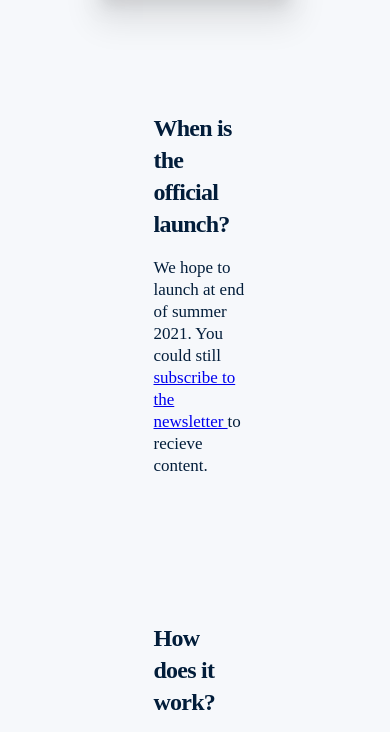
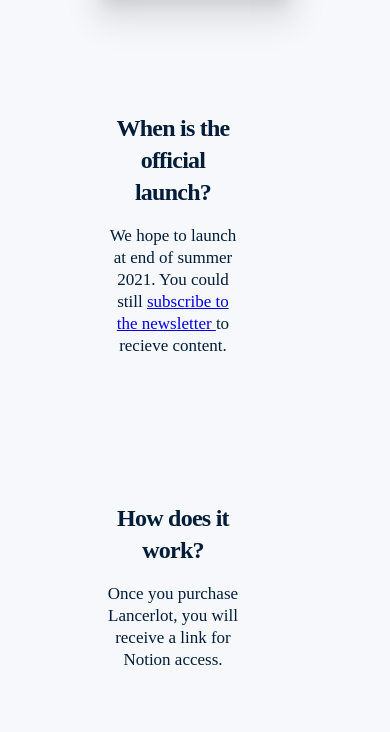
Before and after one commit to doberman1551/devos, a Gatsby site: page / in a window 390 px wide. Shown: the part 4386-5118 px from the top of the page. Built offline with nearby package versions, Linux system fonts and the light colour scheme; Gatsby itself is replaced by a stand-in of ours.

Commit message:
responsive optimisations

```diff
--- a/src/components/Faq.js
+++ b/src/components/Faq.js
@@ -103,7 +103,7 @@ const FaqTitle = styled.span`
 export const Container = styled.div`
   max-width: 1200px;
   background-color: ${props => props.theme.color.background.light};
-  width: 50%;
+  width: 75%;
   margin: 0 auto;
   padding: 0 16px;
 
@@ -136,9 +136,11 @@ const Flex = styled.div`
   grid-template-columns: 1fr 1fr;
   @media (max-width: ${props => props.theme.screen.md}) {
     grid-template-columns: 1fr;
+    width:80%;
     grid-gap: 64px;
   }
 `
 const Wrapper=styled.div`
   background-color: ${props => props.theme.color.background.light};
+  text-align:center;
 `
```
